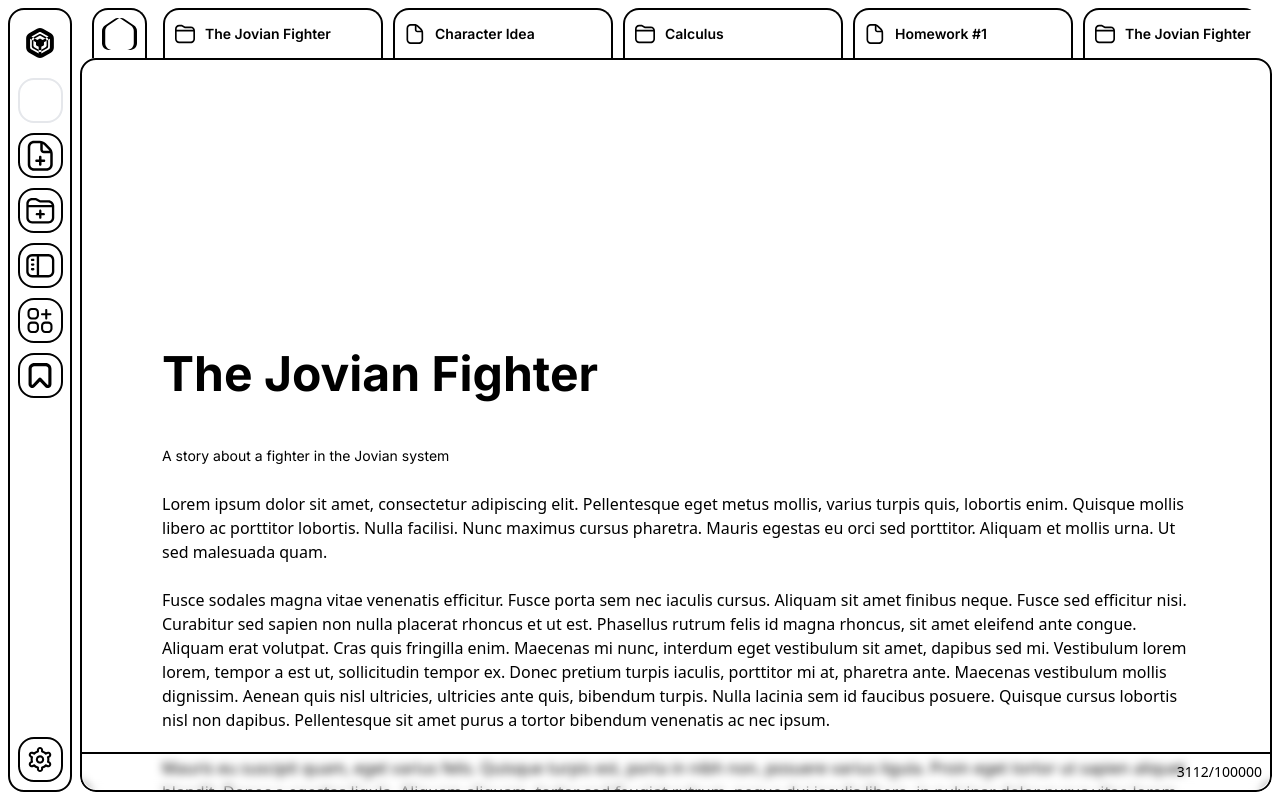
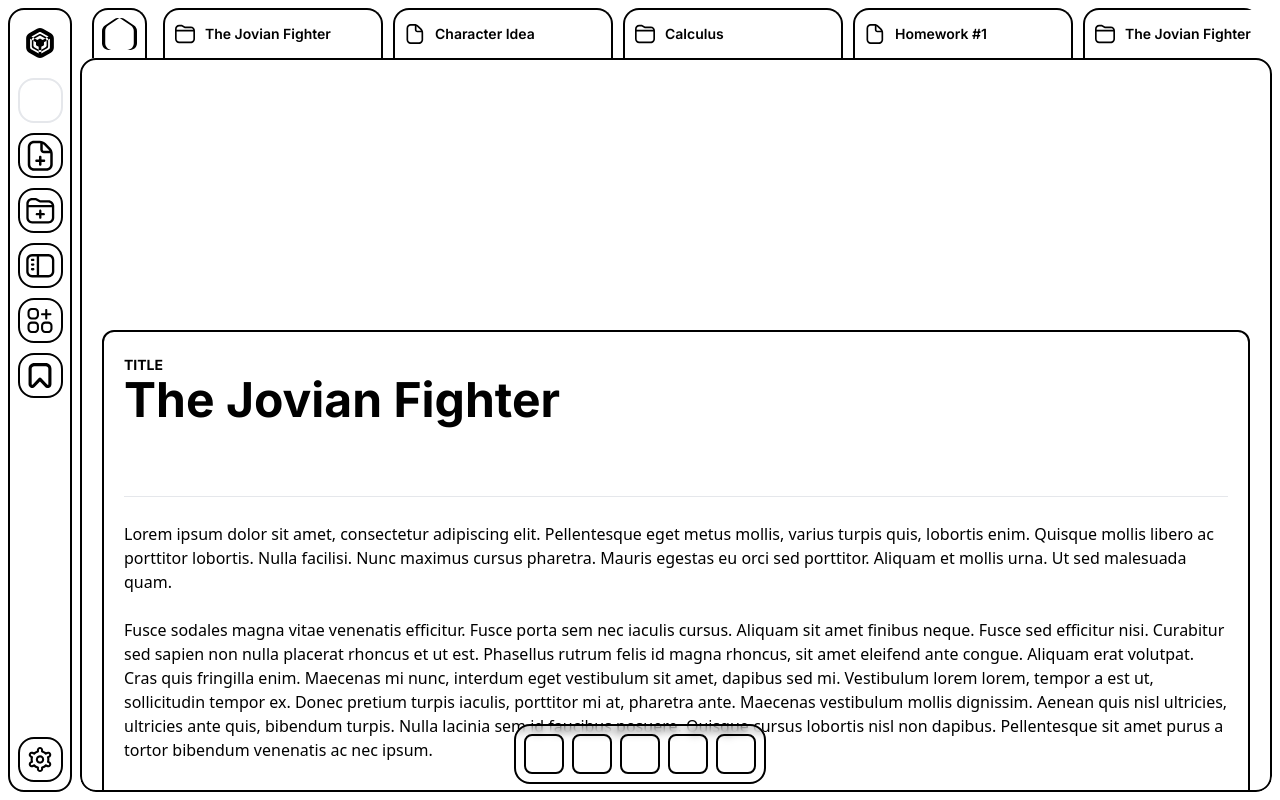
Before and after one commit to eliasdlc/script, a React (Vite) app in the folder frontend/: page /home in a window 1280 px wide. Built offline with nearby package versions, Linux system fonts and the light colour scheme.

Commit message:
Se le hicieron cambios y se agregaron funcionalidades a las paginas

```diff
--- a/frontend/src/components/CustomTextSectionProps.tsx
+++ b/frontend/src/components/CustomTextSectionProps.tsx
@@ -11,8 +11,6 @@ interface CustomTextSectionProps {
     showCounter?: boolean;
 }
 
-// CustomTextSection.tsx
-// CustomTextSection.tsx
 const CustomTextSection = ({
                                title = "Title",
                                subtitle = "Subtitle",
@@ -26,6 +24,7 @@ const CustomTextSection = ({
     const [titleValue, setTitleValue] = useState(title);
     const [subtitleValue, setSubtitleValue] = useState(subtitle);
     const [textValue, setTextValue] = useState(text || "");
+    const [isSubtitle, setIsSubtitle] = useState(false);
 
     const titleRef = useRef<HTMLTextAreaElement>(null);
     const subtitleRef = useRef<HTMLTextAreaElement>(null);
@@ -45,30 +44,69 @@ const CustomTextSection = ({
     }, [titleValue, subtitleValue, textValue]);
 
     return (
-        <div className={`flex flex-col gap-10 w-full ${className}`}>
+        <div className={`flex flex-col w-full bg-accent ${className}`}>
+            <div className="fixed bottom-4 left-1/2 transform -translate-x-1/2 z-50">
+                <div
+                    className="flex flex-row gap-2 h-fit w-fit bg-bg bg-opacity-80 backdrop-blur-sm p-2 rounded-2xl border-2 border-accent">
+                    <button
+                        className="h-10 w-10 bg-accent/20 hover:bg-accent/30 rounded-lg border-2 border-accent transition-colors duration-150"></button>
+                    <button
+                        className="h-10 w-10 bg-accent/20 hover:bg-accent/30 rounded-lg border-2 border-accent transition-colors duration-150"></button>
+                    <button
+                        className="h-10 w-10 bg-accent/20 hover:bg-accent/30 rounded-lg border-2 border-accent transition-colors duration-150"></button>
+                    <button
+                        className="h-10 w-10 bg-accent/20 hover:bg-accent/30 rounded-lg border-2 border-accent transition-colors duration-150"></button>
+                    <button
+                        className="h-10 w-10 bg-accent/20 hover:bg-accent/30 rounded-lg border-2 border-accent transition-colors duration-150"></button>
+                </div>
+            </div>
             <div className={"w-full min-h-[250px] max-h-[250px] bg-accent"}></div>
             {/* Sección de cabecera */}
-            <div className={"pl-20 pr-20"}>
+            <div
+                className={"pl-5 pr-5 pt-5 ml-5 mr-5 mt-5 mb-20 rounded-xl bg-bg backdrop-blur-xl h-auto border-2 border-accent"}>
+                <div>
                     <div className="">
+                        <label className={"justify-center text-transparent-accent text-sm font-inter font-bold"}>
+                            TITLE
+                        </label>
                         <textarea
                             ref={titleRef}
                             value={titleValue}
                             onChange={(e) => setTitleValue(e.target.value)}
                             placeholder="Título de la página"
-                    className="flex flex-row aling-center justify-center w-full font-inter text-5xl text-accent  rounded-lg font-bold bg-transparent border-0 outline-none resize-none appearance-none
-                    m-0 placeholder:text-gray-400 focus:bg-white/15 duration-150 ease-in-out"
+                            className="flex flex-row aling-center justify-center w-full font-inter text-5xl text-accent rounded-[5px] font-bold bg-transparent border-0 outline-none resize-none appearance-none
+                    p-0 placeholder:text-white/25 focus:p-2 focus:bg-white/5 duration-150 ease-in-out"
                     />
+                    </div>
 
+                    {isSubtitle && (
+                        <div>
+                            <label className={"justify-center text-transparent-accent text-sm font-inter font-bold"}>
+                                SUBTITLE
+                            </label>
+                            <div className={"flex flex-row w-full"}>
+                                <label
+                                    className={" w-[10%] justify-center text-transparent-accent text-sm font-inter font-thin"}>
+                                    1 january 2022
+                                </label>
                                 <textarea
                                     ref={subtitleRef}
                                     value={subtitleValue}
                                     onChange={(e) => setSubtitleValue(e.target.value)}
                                     placeholder="Subtítulo o descripción"
-                        className="w-full font-inter text-sm text-accent font-thin bg-transparent border-0 outline-none resize-none appearance-none m-0 placeholder:text-gray-400"
-                        style={{minHeight: '40px'}}
+                                    className="w-full font-inter text-sm text-accent font-thin bg-transparent rounded-sm border-0 outline-none resize-none appearance-none m-0 placeholder:text-gray-400
+                            focus:p-2 focus:bg-white/5 duration-150 ease-in-out"
+                                    style={{minHeight: '30px'}}
                                 />
                             </div>
-
+                        </div>
+                    )}
+                </div>
+                <div>
+                    <line className={"m-5"}>
+                        <hr className="bg-transparent-accent h-0.5 w-full"></hr>
+                    </line>
+                </div>
                 {/* Área de contenido principal */}
                 <textarea
                     ref={textRef}
@@ -78,20 +116,21 @@ const CustomTextSection = ({
                         adjustHeight(textRef.current);
                     }}
                     placeholder={textareaPlaceholder}
-                    className="w-full bg-transparent border-0 outline-none resize-none appearance-none m-0 text-accent placeholder:text-gray-400"
+                    className="w-full h-full bg-transparent border-0 outline-none resize-none appearance-none mb-5 text-accent placeholder:text-gray-400"
                     style={{minHeight: '300px'}}
                 />
 
 
             </div>
 
-            {showCounter && (
-                <div className="sticky bottom-0 backdrop-blur-sm flex flex-col justify-end items-end rounded-b-2xl border-t-2 border-special-accent p-2 mt-8">
+            {/*{showCounter && (
+                <div
+                    className="sticky bottom-0 backdrop-blur-sm flex flex-col justify-end items-end rounded-b-2xl border-t-2 border-special-accent p-2 mt-8">
                     <span className={`text-sm ${textValue.length >= maxLength ? 'text-red-500' : 'text-accent'}`}>
                         {textValue.length}/{maxLength}
                     </span>
                 </div>
-            )}
+            )}*/}
 
         </div>
     );
--- a/frontend/src/styles/App.css
+++ b/frontend/src/styles/App.css
@@ -117,6 +117,7 @@
 .dark{
     --bg-color: #152437;
     --accent: #D4E9F7;
+    --transparent-accent: rgba(212, 233, 247, 0.25);
     --lighter-accent: rgba(212, 233, 247, 0.25);
     --special-accent: #152437;
     --widgets-bg: #152437;
@@ -169,3 +170,5 @@
 .absolute {
     position: absolute;
 }
+
+/* Fix para Firefox */
--- a/frontend/tailwind.config.js
+++ b/frontend/tailwind.config.js
@@ -11,6 +11,7 @@ export default {
         // Mapeo de variables CSS
         'bg': 'var(--bg-color)',
         'accent': 'var(--accent)',
+        'transparent-accent': 'var(--transparent-accent)',
         'special-accent': 'var(--special-accent)',
         'lighter-accent': 'var(--lighter-accent)',
         'widgets-bg': 'var(--widgets-bg)',
```
Lines whose indentation alone changed are shown as unchanged.
